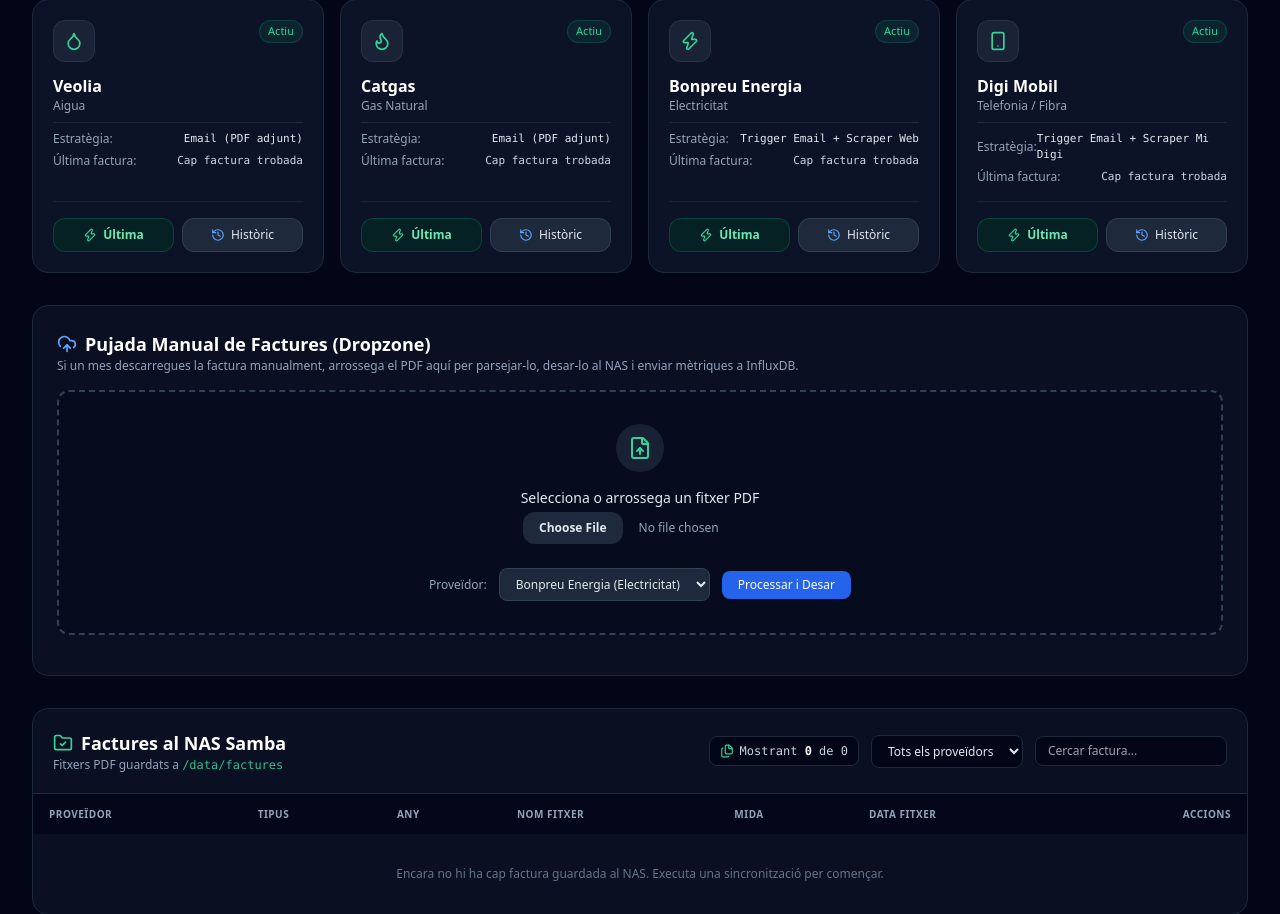
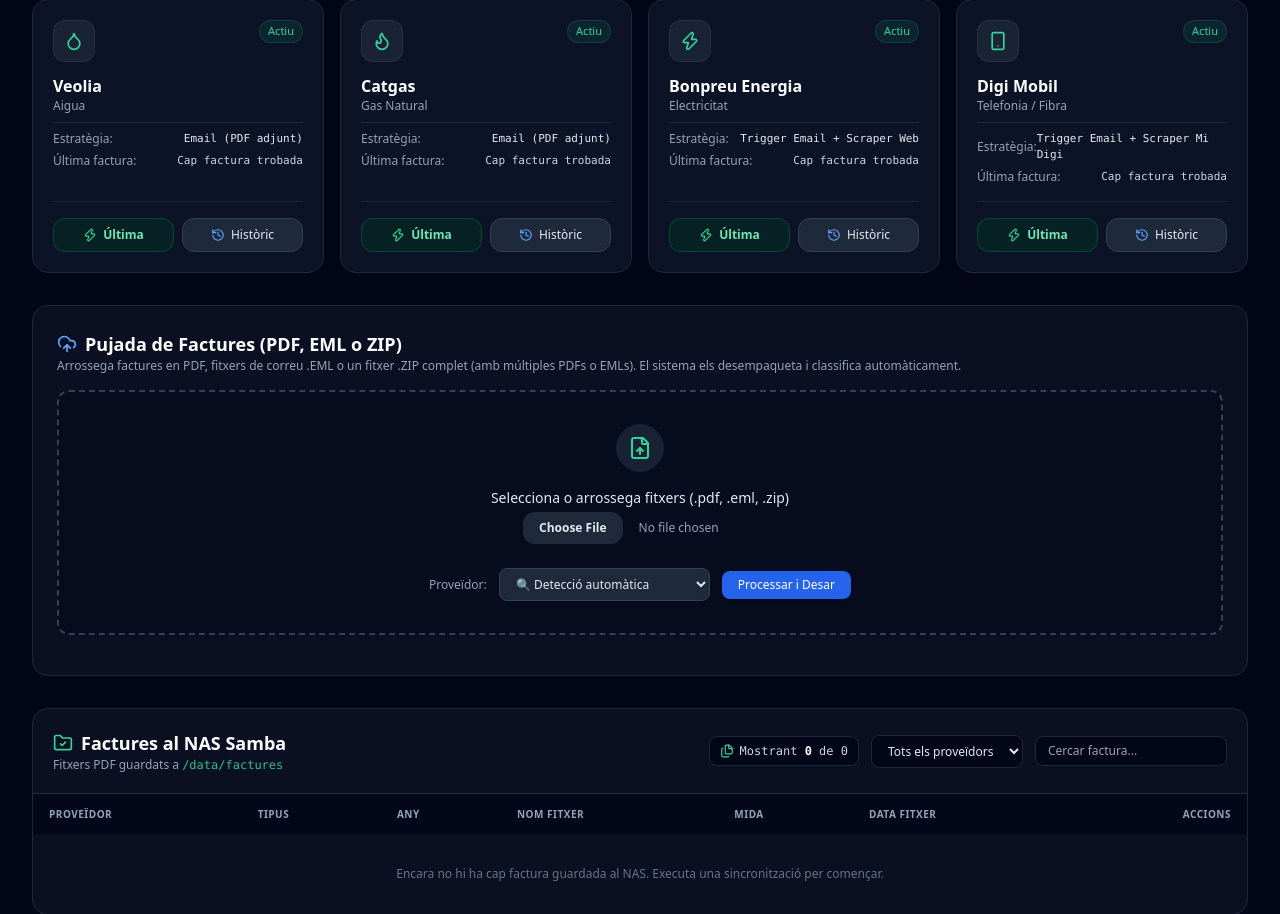
Before and after one commit to VDK84/subministres-etl, a FastAPI app: page / in a window 1280 px wide. Shown: the part 188-1102 px from the top of the page. Run offline with FastAPI, Linux system fonts and the light colour scheme; parts of the project's set-up code (start-up, migrations or seed data) failed here and were passed over; some libraries are stand-ins or nearby versions.

Commit message:
feat(upload): support bulk upload of ZIP files with nested PDFs/EMLs and automatic provider detection

```diff
--- a/src/web/app.py
+++ b/src/web/app.py
@@ -1,6 +1,9 @@
 # pyright: reportMissingImports=false
+import email
+import io
 import logging
 import os
+import zipfile
 from collections import deque
 from datetime import date, datetime
 from pathlib import Path
@@ -19,8 +22,9 @@ from src.connectors import (
     DigiConnector,
     VeoliaConnector,
 )
-from src.email_client import imap_client
+from src.email_client import decode_str, imap_client
 from src.models import FacturaMetriques, FacturaResult
+from src.pdf_parser import extract_text_from_pdf_bytes
 
 # Logger i buffer circular per als logs de la interfície
 logger = logging.getLogger("web_app")
@@ -425,42 +429,156 @@ async def get_connector_history(connector: str):
     return HTMLResponse(modal_html)
 
 
+def detect_provider_from_content(pdf_bytes: bytes, filename: str) -> str:
+    """Detecta el proveïdor analitzant el nom de fitxer o el text del PDF."""
+    text = extract_text_from_pdf_bytes(pdf_bytes) or ""
+    combined = (filename + " " + text).lower()
+
+    if "bonpreu" in combined or "esclat" in combined:
+        return "bonpreu"
+    if "digi" in combined or "digimobil" in combined:
+        return "digi"
+    if "veolia" in combined or "agbar" in combined or "aigües" in combined or "aigues" in combined:
+        return "veolia"
+    if "catgas" in combined:
+        return "catgas"
+    return "bonpreu"
+
+
+def extract_pdfs_from_eml(eml_bytes: bytes) -> list[tuple[bytes, str, str | None]]:
+    """Extreu fitxers PDF d'un correu .eml, retornant (pdf_bytes, filename, provider_hint)."""
+    results: list[tuple[bytes, str, str | None]] = []
+    try:
+        msg = email.message_from_bytes(eml_bytes)
+        sender = decode_str(msg.get("From", ""))
+        subject = decode_str(msg.get("Subject", ""))
+        combined_meta = f"{sender} {subject}".lower()
+
+        provider_hint: str | None = None
+        if "bonpreu" in combined_meta:
+            provider_hint = "bonpreu"
+        elif "digi" in combined_meta:
+            provider_hint = "digi"
+        elif "veolia" in combined_meta or "agbar" in combined_meta:
+            provider_hint = "veolia"
+        elif "catgas" in combined_meta:
+            provider_hint = "catgas"
+
+        for part in msg.walk():
+            ct = part.get_content_type()
+            cd = str(part.get("Content-Disposition", "")).lower()
+            fname = part.get_filename()
+            if fname:
+                fname = decode_str(fname)
+
+            if "attachment" in cd or (fname and fname.lower().endswith(".pdf")):
+                payload = part.get_payload(decode=True)
+                if isinstance(payload, bytes):
+                    results.append((payload, fname or "adjunt.pdf", provider_hint))
+            elif ct == "message/rfc822" or (fname and fname.lower().endswith(".eml")):
+                sub_payload = part.get_payload(decode=True)
+                if isinstance(sub_payload, bytes):
+                    results.extend(extract_pdfs_from_eml(sub_payload))
+    except (TypeError, ValueError, OSError) as e:
+        logger.warning(f"Error parsejant fitxer EML: {e}")
+    return results
+
+
 @app.post("/api/upload")
-async def upload_invoice_pdf(
+async def upload_invoice_files(
     file: Annotated[UploadFile, File()],
-    proveidor: Annotated[str, Form()],
+    proveidor: Annotated[str, Form(default="auto")],
 ):
-    """Pujada manual de factura PDF (Dropzone / Drag & Drop)."""
-    if not file.filename or not file.filename.lower().endswith(".pdf"):
-        raise HTTPException(status_code=400, detail="El fitxer ha de ser un PDF vàlid.")
+    """Pujada manual de factures (Dropzone): admet PDF, EML o ZIP (amb múltiples PDFs/EMLs)."""
+    if not file.filename:
+        raise HTTPException(status_code=400, detail="Nom de fitxer no proporcionat.")
+
+    fname_lower = file.filename.lower()
+    if not fname_lower.endswith((".pdf", ".eml", ".zip")):
+        raise HTTPException(
+            status_code=400,
+            detail="Format no admès. Només es permeten fitxers .pdf, .eml o .zip.",
+        )
 
     content = await file.read()
     if len(content) == 0:
-        raise HTTPException(status_code=400, detail="El fitxer PDF és buit.")
+        raise HTTPException(status_code=400, detail="El fitxer és buit.")
 
     connectors = get_all_connectors_map()
-    connector = connectors.get(proveidor.lower())
-    if not connector:
-        raise HTTPException(status_code=400, detail=f"Proveïdor '{proveidor}' desconegut.")
 
-    logger.info(f"Processant pujada manual de factura {file.filename} per al proveïdor {proveidor.upper()}")
+    # Recollir tots els PDFs a processar: llista de (pdf_bytes, filename, provider_hint)
+    pdf_queue: list[tuple[bytes, str, str | None]] = []
 
-    metriques = connector.extract_metrics_from_pdf(content)
-    if not metriques:
-        metriques = FacturaMetriques(
-            proveidor=connector.name,
-            tipus=connector.tipus,
-            numero_factura=f"MANUAL-{date.today().strftime('%Y%m%d')}",
-            data_emissio=date.today(),
-            import_total=0.0,
+    if fname_lower.endswith(".zip"):
+        logger.info(f"Desempaquetant fitxer ZIP: {file.filename}")
+        try:
+            with zipfile.ZipFile(io.BytesIO(content)) as z:
+                for zinfo in z.infolist():
+                    if zinfo.is_dir():
+                        continue
+                    inner_name = zinfo.filename.lower()
+                    if inner_name.endswith(".pdf"):
+                        pdf_data = z.read(zinfo)
+                        pdf_queue.append((pdf_data, Path(zinfo.filename).name, None))
+                    elif inner_name.endswith(".eml"):
+                        eml_data = z.read(zinfo)
+                        pdf_queue.extend(extract_pdfs_from_eml(eml_data))
+        except zipfile.BadZipFile:
+            raise HTTPException(status_code=400, detail="El fitxer ZIP no és vàlid o està malmès.")
+    elif fname_lower.endswith(".eml"):
+        logger.info(f"Processant fitxer EML: {file.filename}")
+        pdf_queue.extend(extract_pdfs_from_eml(content))
+    else:
+        # PDF individual
+        pdf_queue.append((content, file.filename, None))
+
+    if not pdf_queue:
+        return HTMLResponse(
+            '<div class="p-4 text-sm text-yellow-800 rounded-lg bg-yellow-50 dark:bg-gray-800 dark:text-yellow-300">'
+            "⚠️ No s'ha trobat cap factura en PDF vàlida dins del fitxer pujat.</div>"
         )
 
-    _ = connector.save_and_ingest(content, metriques, origen="manual_web_upload")
+    # Processar cada PDF de la cua
+    total_processats = 0
+    nous_descarregats = 0
+    ja_existents = 0
+    total_import = 0.0
 
-    msg = f"Factura '{file.filename}' processada i desada correctament al NAS Samba per a {proveidor.upper()}."
+    for pdf_bytes, filename, hint in pdf_queue:
+        # Determinar el proveïdor (hint, manual o autodetectat)
+        target_prov = proveidor.lower()
+        if target_prov == "auto" or target_prov not in connectors:
+            target_prov = hint or detect_provider_from_content(pdf_bytes, filename)
+
+        conn = connectors.get(target_prov, connectors["bonpreu"])
+        metriques = conn.extract_metrics_from_pdf(pdf_bytes)
+
+        if not metriques:
+            metriques = FacturaMetriques(
+                proveidor=conn.name,
+                tipus=conn.tipus,
+                numero_factura=f"MANUAL-{filename.replace('.pdf', '')}",
+                data_emissio=date.today(),
+                import_total=0.0,
+            )
+
+        res = conn.save_and_ingest(pdf_bytes, metriques, origen="manual_web_upload")
+        total_processats += 1
+        if res.nou_descarregat:
+            nous_descarregats += 1
+        else:
+            ja_existents += 1
+
+        total_import += metriques.import_total
+
+    summary = (
+        f"🎉 S'han processat amb èxit <strong>{total_processats}</strong> factures "
+        f"(<strong>{nous_descarregats}</strong> noves desades al NAS, {ja_existents} ja existents omeses). "
+        f"Import total registrat a InfluxDB: <strong>{total_import:.2f} €</strong>."
+    )
     return HTMLResponse(
-        f'<div class="p-4 text-sm text-green-800 rounded-lg bg-green-50 dark:bg-gray-800 dark:text-green-400">'
-        f"✅ {msg} (Total: {metriques.import_total:.2f} €)</div>"
+        f'<div class="p-4 text-sm text-emerald-800 rounded-lg bg-emerald-50 dark:bg-gray-800 dark:text-emerald-400">'
+        f"✅ {summary}</div>"
     )
 
 
--- a/src/web/templates/index.html
+++ b/src/web/templates/index.html
@@ -167,9 +167,9 @@
         <div>
           <h2 class="text-lg font-semibold text-white flex items-center gap-2">
             <i data-lucide="upload-cloud" class="w-5 h-5 text-blue-400"></i>
-            Pujada Manual de Factures (Dropzone)
+            Pujada de Factures (PDF, EML o ZIP)
           </h2>
-          <p class="text-xs text-slate-400">Si un mes descarregues la factura manualment, arrossega el PDF aquí per parsejar-lo, desar-lo al NAS i enviar mètriques a InfluxDB.</p>
+          <p class="text-xs text-slate-400">Arrossega factures en PDF, fitxers de correu .EML o un fitxer .ZIP complet (amb múltiples PDFs o EMLs). El sistema els desempaqueta i classifica automàticament.</p>
         </div>
       </div>
 
@@ -184,17 +184,18 @@
             <i data-lucide="file-up" class="w-6 h-6 text-emerald-400"></i>
           </div>
           <div>
-            <label class="block text-sm font-medium text-slate-200 mb-1">Selecciona o arrossega un fitxer PDF</label>
-            <input type="file" name="file" accept="application/pdf" required class="text-xs text-slate-400 file:mr-4 file:py-2 file:px-4 file:rounded-xl file:border-0 file:text-xs file:font-semibold file:bg-slate-800 file:text-slate-200 hover:file:bg-slate-700 cursor-pointer">
+            <label class="block text-sm font-medium text-slate-200 mb-1">Selecciona o arrossega fitxers (.pdf, .eml, .zip)</label>
+            <input type="file" name="file" accept=".pdf,.eml,.zip,application/pdf,application/zip" required class="text-xs text-slate-400 file:mr-4 file:py-2 file:px-4 file:rounded-xl file:border-0 file:text-xs file:font-semibold file:bg-slate-800 file:text-slate-200 hover:file:bg-slate-700 cursor-pointer">
           </div>
 
           <div class="flex items-center justify-center gap-3 pt-2">
             <span class="text-xs text-slate-400">Proveïdor:</span>
             <select name="proveidor" class="bg-slate-800 border border-slate-700 text-slate-200 text-xs rounded-lg px-3 py-1.5 focus:ring-emerald-500 focus:border-emerald-500">
+              <option value="auto">🔍 Detecció automàtica</option>
+              <option value="catgas">Catgas (Gas Natural)</option>
+              <option value="veolia">Veolia (Aigua)</option>
               <option value="bonpreu">Bonpreu Energia (Electricitat)</option>
               <option value="digi">Digi Mobil (Telefonia / Fibra)</option>
-              <option value="veolia">Veolia (Aigua)</option>
-              <option value="catgas">Catgas (Gas Natural)</option>
             </select>
 
             <button type="submit" class="px-4 py-1.5 bg-blue-600 hover:bg-blue-500 text-white text-xs font-medium rounded-lg shadow transition">
```
